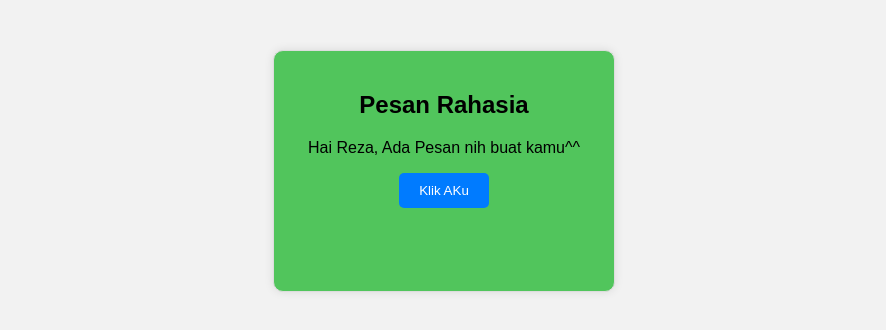
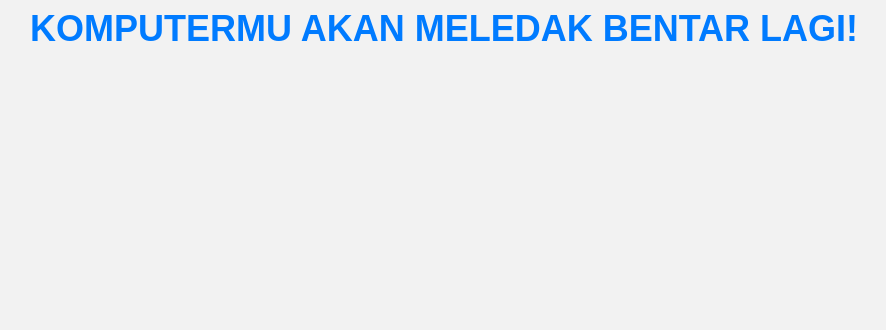
Before and after one commit to ROTIMANIS10RB/nutnutRTP, a plain HTML site: page index.html in a window 1280 px wide. Shown: the whole page, without its empty margins (196-1082 px from the left). Drawn offline with Linux system fonts and the light colour scheme.

Commit message:
Update index.html

```diff
--- a/index.html
+++ b/index.html
@@ -1,52 +1,42 @@
 <!DOCTYPE html>
 <html>
 <head>
-	<title>Confess</title>
+	<title>Prank Lucu</title>
 	<style>
 		body {
 			font-family: Arial, sans-serif;
 			background-color: #f2f2f2;
-			text-align: center;
 		}
 
-		#confess {
-			width: 300px;
-			height: 200px;
-			background-color: #51C55C;
-			border: 1px solid #ddd;
-			border-radius: 10px;
-			padding: 20px;
-			margin: 50px auto;
-			box-shadow: 0 0 10px rgba(0,0,0,0.1);
+		#prank {
+			font-size: 36px;
+			font-weight: bold;
+			color: #007bff;
+			animation: bergetar 0.5s infinite;
 		}
 
-		#tombol {
-			background-color: #007bff;
-			color: #fff;
-			border: none;
-			padding: 10px 20px;
-			border-radius: 5px;
-			cursor: pointer;
-		}
-
-		#tombol:hover {
-			background-color: #0056b3;
+		@keyframes bergetar {
+			0% {
+				transform: rotate(0deg);
+			}
+			25% {
+				transform: rotate(10deg);
+			}
+			50% {
+				transform: rotate(0deg);
+			}
+			75% {
+				transform: rotate(-10deg);
+			}
+			100% {
+				transform: rotate(0deg);
+			}
 		}
 	</style>
 </head>
 <body>
-	<div id="confess">
-		<h2>Pesan Rahasia</h2>
-		<p id="pesan">Hai Reza, Ada Pesan nih buat kamu^^</p>
-		<button id="tombol" onclick="confess()">Klik AKu</button>
-		<p id="hasil"></p>
-	</div>
-
-	<script>
-		function confess() {
-			document.getElementById("pesan").innerHTML = "Abang hari ini offday dek";
-			document.getElementById("hasil").innerHTML = "Satuan kekuatan dek jaga bumi kawoawkaow";
-		}
-	</script>
+	<center>
+		<div id="prank">KOMPUTERMU AKAN MELEDAK BENTAR LAGI!</div>
+	</center>
 </body>
 </html>
```
